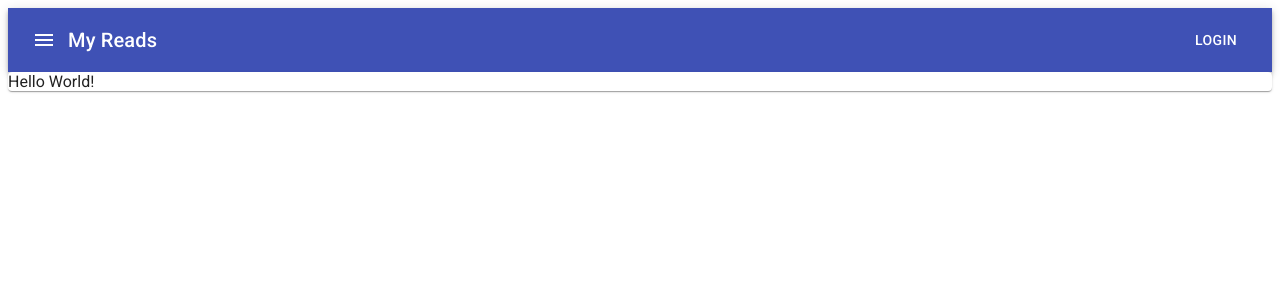
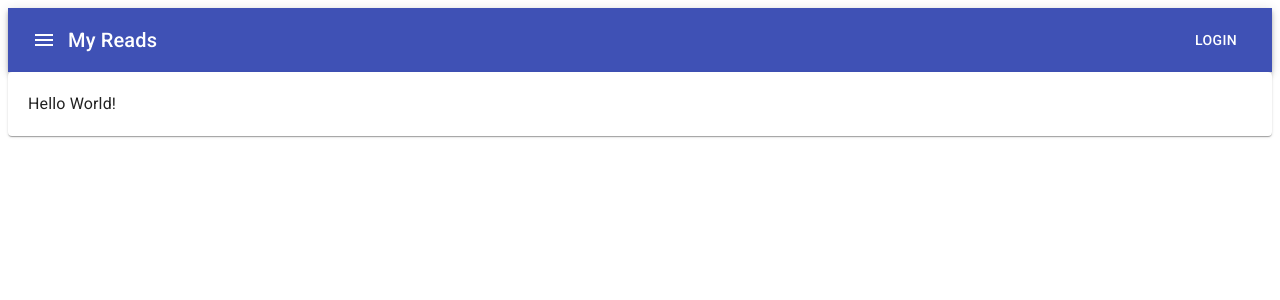
Before and after one commit to fersalas/fortnite-stats, a React (Create React App) app: page / in a window 1280 px wide. Shown: the top 300 px of the page. Built offline with nearby package versions, Linux system fonts and the light colour scheme.

Commit message:
More MUI-ish content to MainPanel

```diff
--- a/src/modules/MainPanel/display/MainPanel.tsx
+++ b/src/modules/MainPanel/display/MainPanel.tsx
@@ -1,14 +1,17 @@
 import React, { PureComponent } from 'react'
 import {
-    Paper
+    Paper,
+    Typography
 }                               from '@material-ui/core/';
 
 class MainPanel extends PureComponent {
     render() {
         return (
             <div>
-                <Paper>
-                    {'Hello World!'}
+                <Paper style={{padding: '20px'}}>
+                    <Typography component="h2">
+                        {'Hello World!'}
+                    </Typography>
                 </Paper>
             </div>
         )
```
